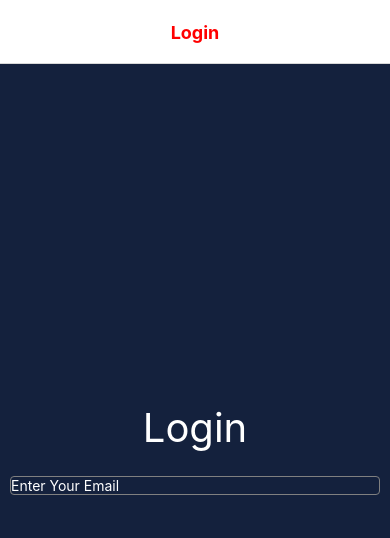
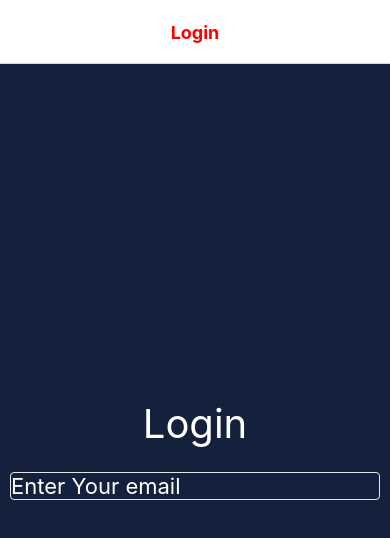
Before and after one commit to awais882s/MySecondApp, a React Native app: screen /Login in a window 390 px wide. Shown: the top 538 px of the page. Built offline with nearby package versions, Linux system fonts and the light colour scheme.

Commit message:
Update Login.js

```diff
--- a/src/screens/Auth/Login.js
+++ b/src/screens/Auth/Login.js
@@ -12,8 +12,9 @@ export default function Login() {
             <Text style={styles.h1}>Login</Text>
             <TextInput
                 style={styles.formControl}
-                placeholder="Enter Your Email"
+                placeholder="Enter Your email"
                 placeholderTextColor="white"
+                keyboardType="email-address"
             />
 
         </View>
@@ -36,7 +37,9 @@ const styles = StyleSheet.create({
         borderWidth: 1,
         borderRadius: 4,
         marginBottom: 10,
-        borderColor: "grey",
-        width: "100%"
+        borderColor: "#e5e5e5",
+        width: "100%",
+        color: "white",
+        fontSize: 22,
     }
 })
```
